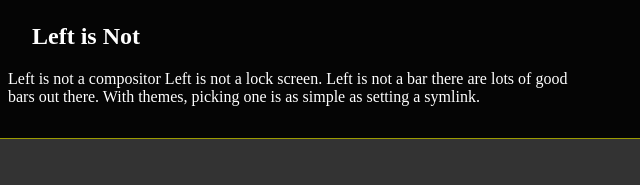
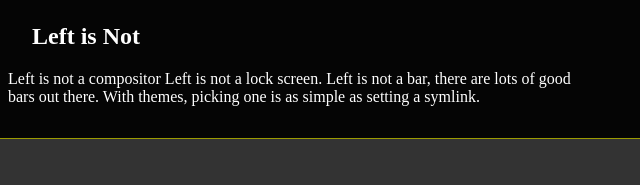
Before and after one commit to leftwm/leftwm.github.io, a plain HTML site: page index.html in a window 1280 px wide. Shown: the part 584-769 px from the top of the page, 56-696 px from the left. Drawn offline with Linux system fonts and the light colour scheme.

Commit message:
Punctuation
See pr.

```diff
--- a/index.html
+++ b/index.html
@@ -45,7 +45,7 @@
         <p>
           Left is not a compositor
           Left is not a lock screen.
-          Left is not a bar there are lots of good bars out there. With themes, picking one is as simple as setting a symlink.
+          Left is not a bar, there are lots of good bars out there. With themes, picking one is as simple as setting a symlink.
         </p>
       </section>
 
```
